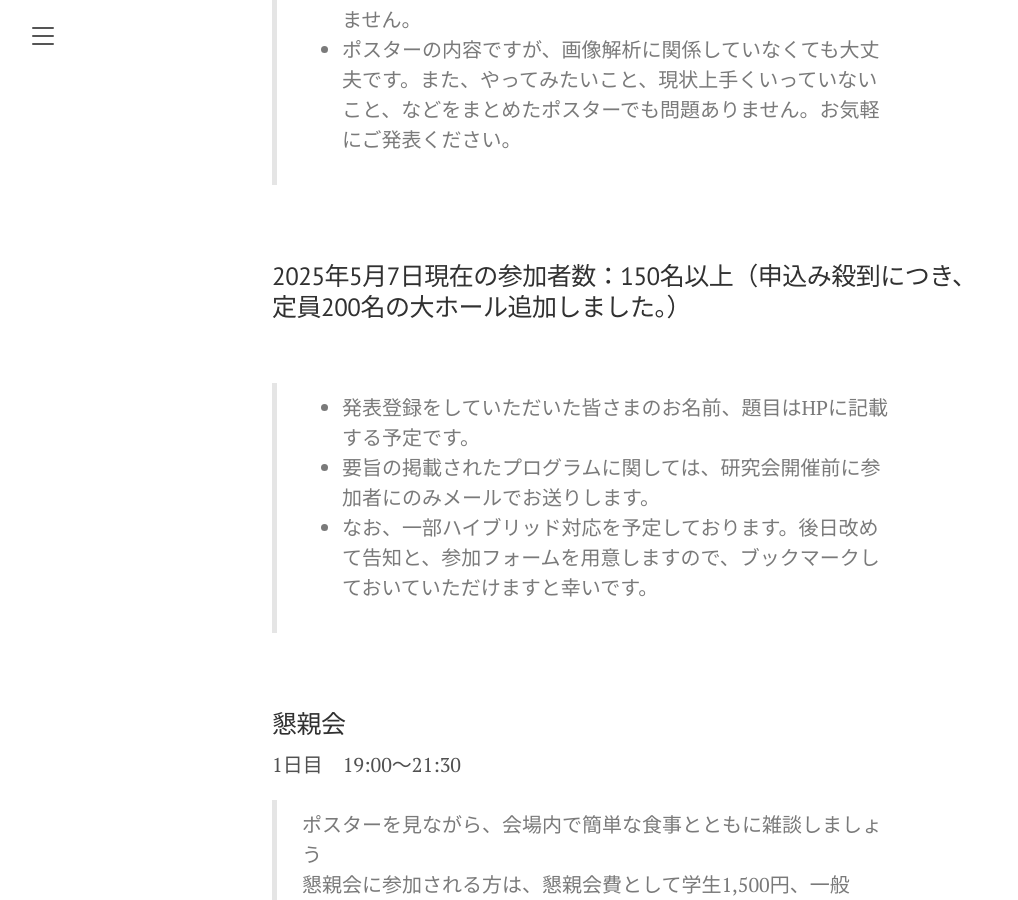
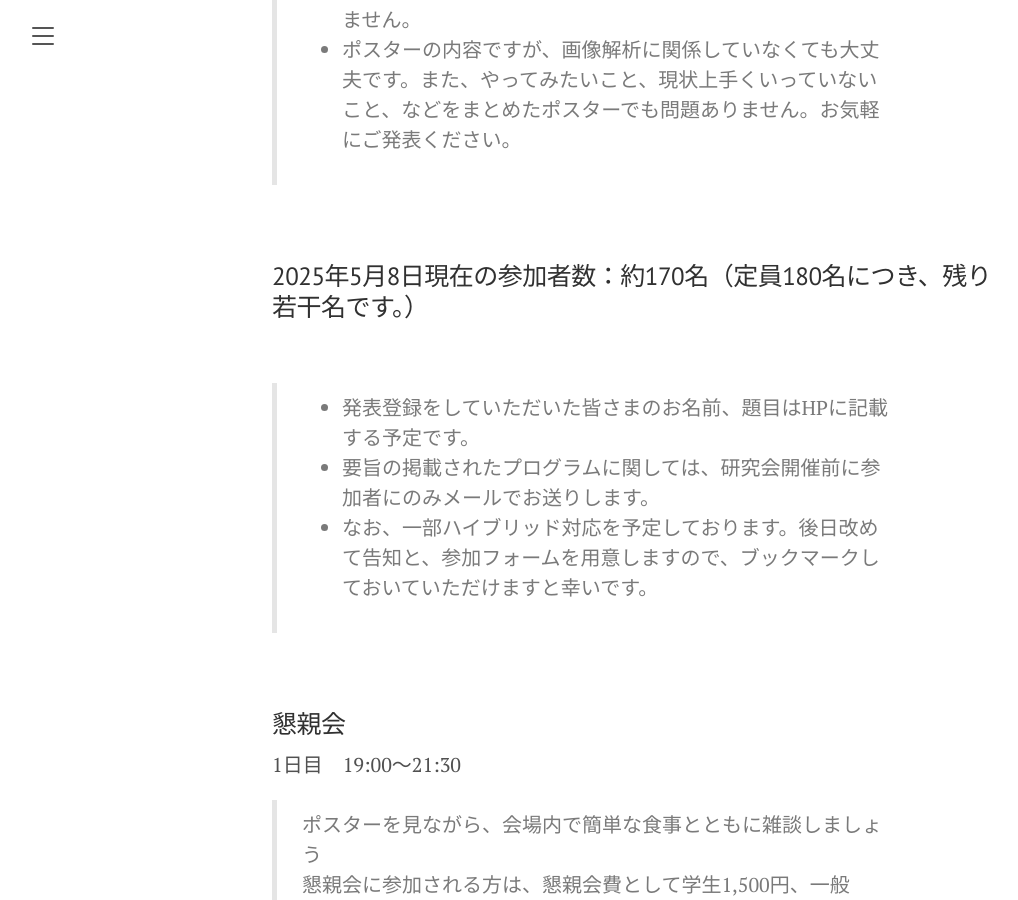
Before and after one commit to SystemsEthology/website, a Jekyll site: the page built from event_01/conference01_join.md, in a window 1280 px wide and 900 px high, scrolled down 761 px. Shown: the whole window, without its empty margins (8-1026 px from the left). Built offline with Jekyll 4.4.1, drawn with Linux system fonts in a browser that asks for light colours.

Commit message:
Update conference01_join.md

```diff
--- a/event_01/conference01_join.md
+++ b/event_01/conference01_join.md
@@ -18,7 +18,7 @@ order: 5
 
 <br>
 
-### 2025年5月7日現在の参加者数：150名以上（申込み殺到につき、定員200名の大ホール追加しました。）
+### 2025年5月8日現在の参加者数：約170名（定員180名につき、残り若干名です。）
 
 <br>
 
```
